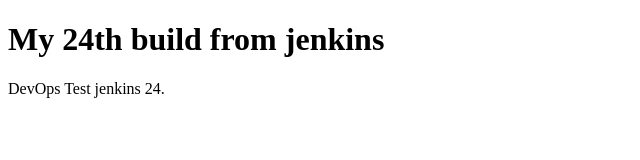
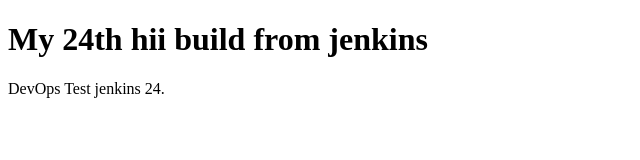
Before and after one commit to susikanth/jenkins-demo-html, a plain HTML site: page index.html in a window 1280 px wide. Shown: the whole page, without its empty margins (0-640 px from the left). Drawn offline with Linux system fonts and the light colour scheme.

Commit message:
Update index.html

```diff
--- a/index.html
+++ b/index.html
@@ -2,7 +2,7 @@
 <html>
 <body>
 
-<h1>My 24th build from jenkins</h1>
+<h1>My 24th hii build from jenkins</h1>
 
 <p>DevOps Test jenkins 24.</p>
 
```
